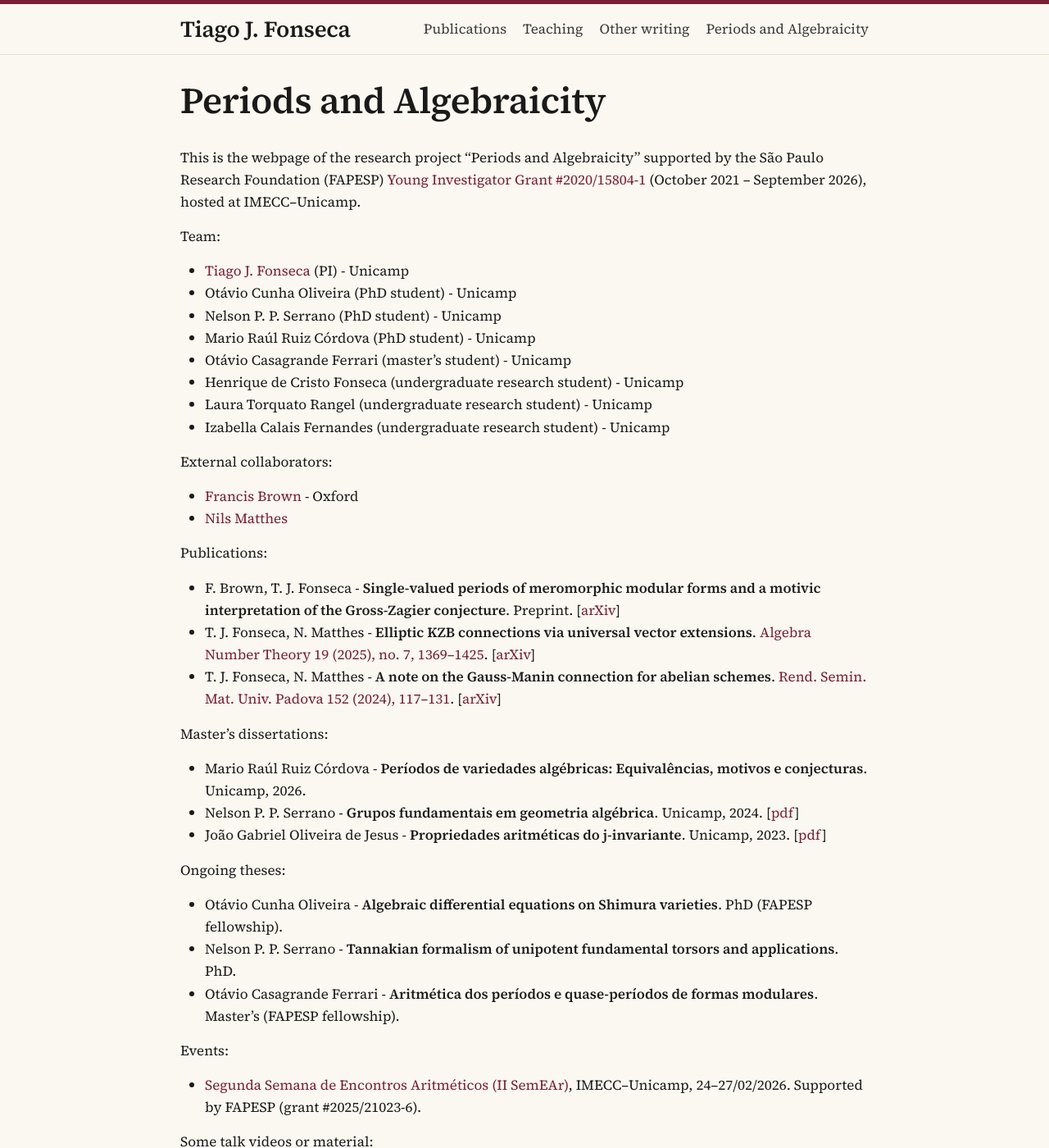
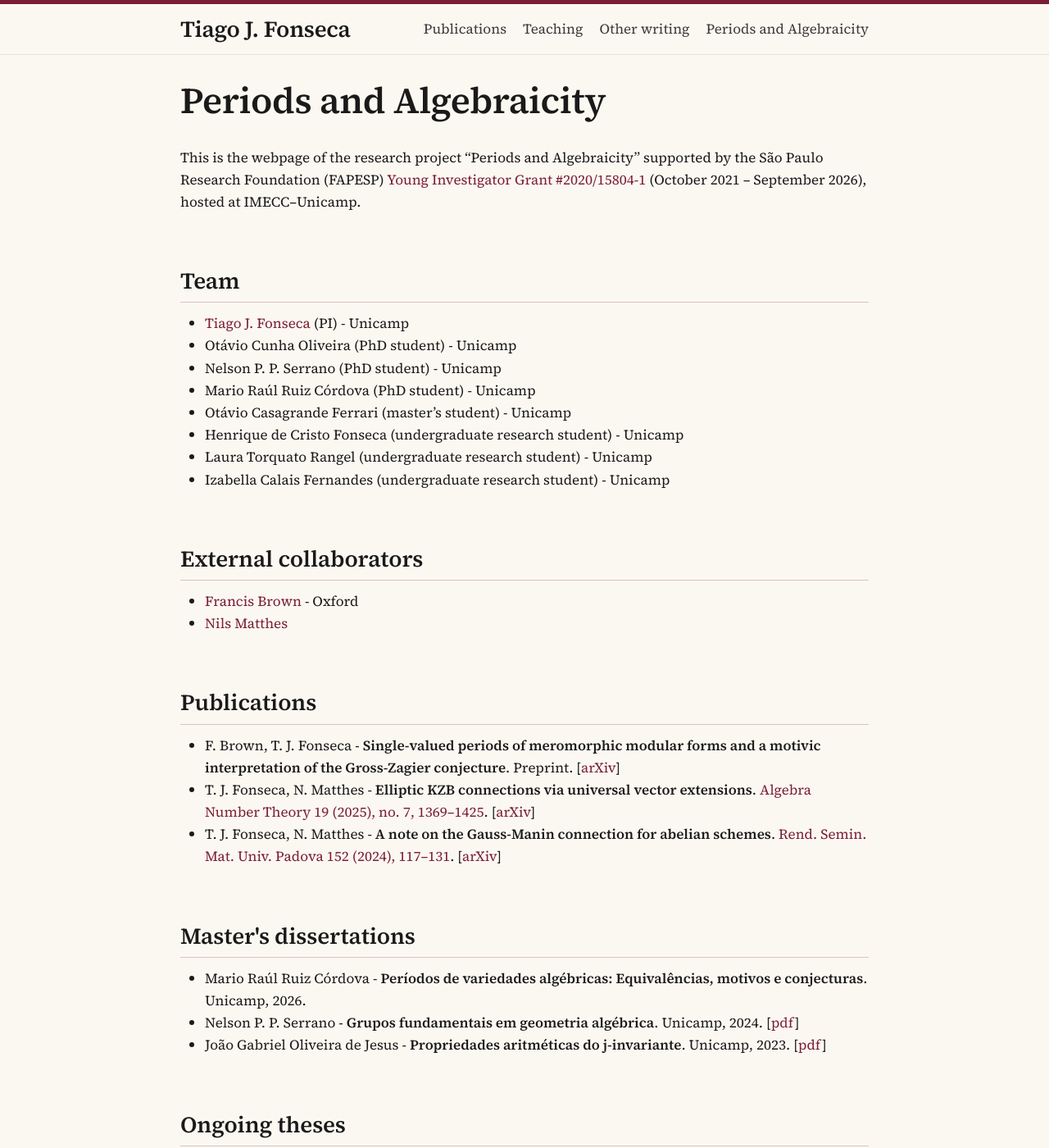
Before and after one commit to tjfonseca/tjfonseca.github.io, a Jekyll site: the page built from periods.md, in a window 1280 px wide and 1400 px high. Shown: the whole window at 82% size. Built offline with Jekyll 4.4.1, drawn with Linux system fonts in a browser that asks for light colours; some of the changed text lies outside the part shown.

Commit message:
Periods page: proper section headings
Turn the "Team:", "Publications:", ... labels into headings styled like
the publications page, and use typographic quotes in the intro.

Co-Authored-By: Claude Opus 5.5 <noreply@anthropic.com>
Claude-Session: https://claude.ai/code/session_01R98JVardW9k5os3YAuzcpz

```diff
--- a/periods.md
+++ b/periods.md
@@ -4,9 +4,10 @@ title: Periods and Algebraicity
 permalink: /periods/
 ---
 
-This is the webpage of the research project ''Periods and Algebraicity'' supported by the São Paulo Research Foundation (FAPESP) [Young Investigator Grant #2020/15804-1](https://bv.fapesp.br/en/auxilios/108313/periods-and-algebraicity/) (October 2021 – September 2026), hosted at IMECC–Unicamp.
+This is the webpage of the research project “Periods and Algebraicity” supported by the São Paulo Research Foundation (FAPESP) [Young Investigator Grant #2020/15804-1](https://bv.fapesp.br/en/auxilios/108313/periods-and-algebraicity/) (October 2021 – September 2026), hosted at IMECC–Unicamp.
 
-Team:
+<h3 class="pub-section">Team</h3>
+
  - [Tiago J. Fonseca](https://tjfonseca.github.io/) (PI) - Unicamp
  - Otávio Cunha Oliveira (PhD student) - Unicamp
  - Nelson P. P. Serrano (PhD student) - Unicamp
@@ -16,41 +17,48 @@ Team:
  - Laura Torquato Rangel (undergraduate research student) - Unicamp
  - Izabella Calais Fernandes (undergraduate research student) - Unicamp
 
-External collaborators:
+<h3 class="pub-section">External collaborators</h3>
+
  - [Francis Brown](https://www.maths.ox.ac.uk/people/francis.brown) - Oxford
  - [Nils Matthes](https://nilsmatthes.github.io/)
 
-Publications:
+<h3 class="pub-section">Publications</h3>
+
 
  - F. Brown, T. J. Fonseca - <b>Single-valued periods of meromorphic modular forms and a motivic interpretation of the Gross-Zagier conjecture</b>. Preprint. [<a href="https://arxiv.org/abs/2508.04844" target="_blank">arXiv</a>]
  - T. J. Fonseca, N. Matthes - <b>Elliptic KZB connections via universal vector extensions</b>. <a href="https://msp.org/ant/2025/19-7/p03.xhtml" target="_blank">Algebra Number Theory 19 (2025), no. 7, 1369–1425</a>. [<a href="https://arxiv.org/abs/2301.12560" target="_blank">arXiv</a>]
  - T. J. Fonseca, N. Matthes - <b>A note on the Gauss-Manin connection for abelian schemes</b>. <a href="https://ems.press/journals/rsmup/articles/14297620" target="_blank">Rend. Semin. Mat. Univ. Padova 152 (2024), 117–131</a>. [<a href="https://arxiv.org/abs/2201.06402" target="_blank">arXiv</a>]
 
-Master's dissertations:
+<h3 class="pub-section">Master's dissertations</h3>
+
 
  - Mario Raúl Ruiz Córdova - <b>Períodos de variedades algébricas: Equivalências, motivos e conjecturas</b>. Unicamp, 2026.
  - Nelson P. P. Serrano - <b>Grupos fundamentais em geometria algébrica</b>. Unicamp, 2024. [<a href="https://repositorio.unicamp.br/VisualizadorPdf?codigoArquivo=589494&tipoMidia=0" target="_blank">pdf</a>]
  - João Gabriel Oliveira de Jesus - <b>Propriedades aritméticas do j-invariante</b>. Unicamp, 2023. [<a href="https://repositorio.unicamp.br/VisualizadorPdf?codigoArquivo=589138&tipoMidia=0" target="_blank">pdf</a>]
 
-Ongoing theses:
+<h3 class="pub-section">Ongoing theses</h3>
+
 
  - Otávio Cunha Oliveira - <b>Algebraic differential equations on Shimura varieties</b>. PhD (FAPESP fellowship).
  - Nelson P. P. Serrano - <b>Tannakian formalism of unipotent fundamental torsors and applications</b>. PhD.
  - Otávio Casagrande Ferrari - <b>Aritmética dos períodos e quase-períodos de formas modulares</b>. Master's (FAPESP fellowship).
 
-Events:
+<h3 class="pub-section">Events</h3>
+
 
  - [Segunda Semana de Encontros Aritméticos (II SemEAr)](https://sites.google.com/ufg.br/iisemear/), IMECC–Unicamp, 24–27/02/2026. Supported by FAPESP (grant #2025/21023-6).
 
 
-Some talk videos or material:
+<h3 class="pub-section">Talks and material</h3>
+
 
 - T. J. Fonseca - [Extensões abelianas de corpos quadráticos imaginários.](../assets/documents/CM.pdf) Introductory minicourse at the Brazilian Algebra Meeting, 2026.
 - T. J. Fonseca - [A motivic approach to the Gross–Zagier conjecture.](../assets/documents/montpellier-2026.pdf) Séminaire AGATA, Université de Montpellier, 2026.
-- T. J. Fonseca - [Elliptic KZB equations via the universal vector extension.](https://www.youtube.com/watch?v=uSBONXKU4Vw) Workshop ''Arithmetic geometry, cycles, Hodge theory, regulators, periods and heights'', INI Cambridge, 2022.
+- T. J. Fonseca - [Elliptic KZB equations via the universal vector extension.](https://www.youtube.com/watch?v=uSBONXKU4Vw) Workshop “Arithmetic geometry, cycles, Hodge theory, regulators, periods and heights”, INI Cambridge, 2022.
 - T. J. Fonseca - [From multiple polylogarithms to the universal vector extension of an elliptic curve.](https://www.youtube.com/watch?v=XFfjSHZGStU&list=PLArBKNfJxuulPcBimEDhzA6hu9792FzFn&index=18) Fields Number Theory Seminar, 2022.
 
-Outreach:
+<h3 class="pub-section">Outreach</h3>
+
 
 - T. J. Fonseca - [Como calcular trilhões de dígitos de π usando apenas papel, caneta e um supercomputador](https://tjfonseca.github.io/assets/documents/pi.pdf) (slides). Seminário Bolachinha, IMECC-Unicamp, 10/03/2026.
 - Izabella Calais Fernandes - [Números congruentes e a conjectura BSD](../assets/documents/calais-senic.pdf). Won the [top prize at the 2nd Semana Nacional de Iniciação Científica (II SENIC-SBM)](https://www.ime.unicamp.br/destaques/aluna-imecc-conquista-premio-nacional-iniciacao-cientifica).
```
